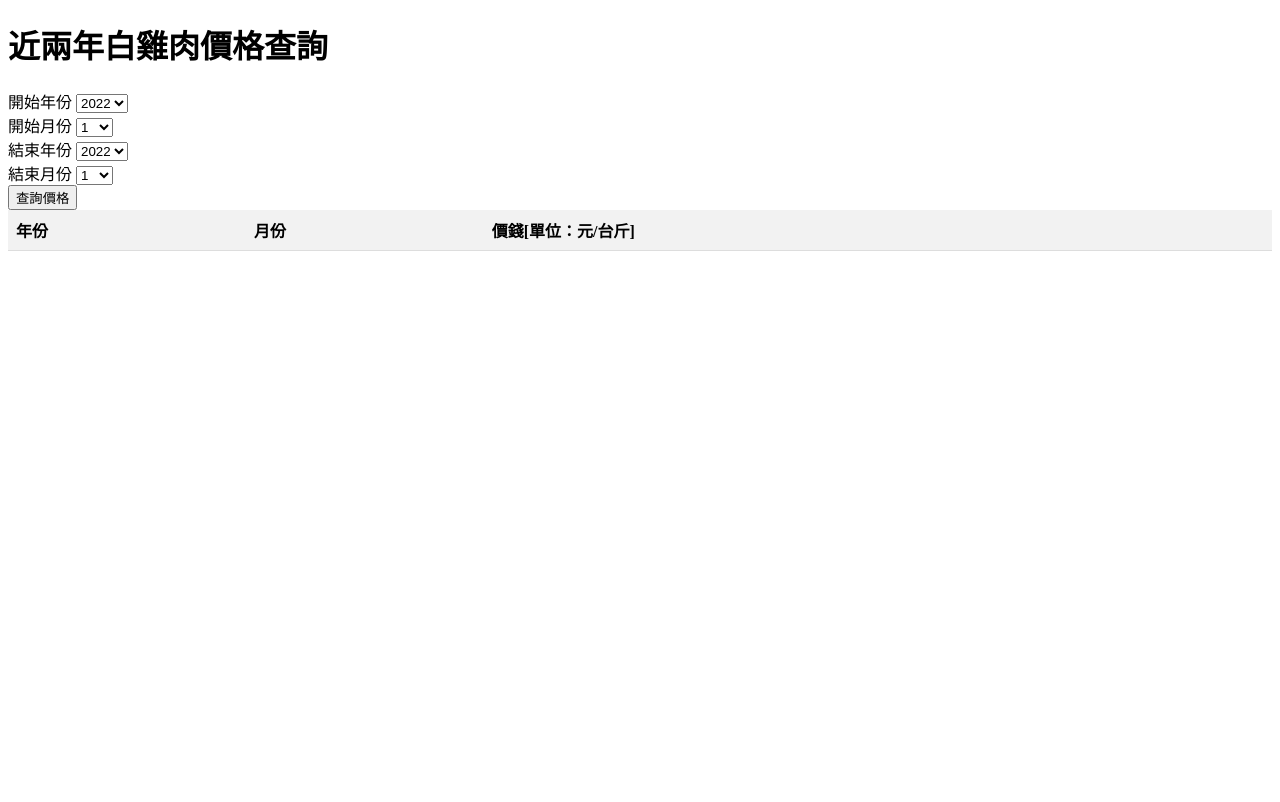
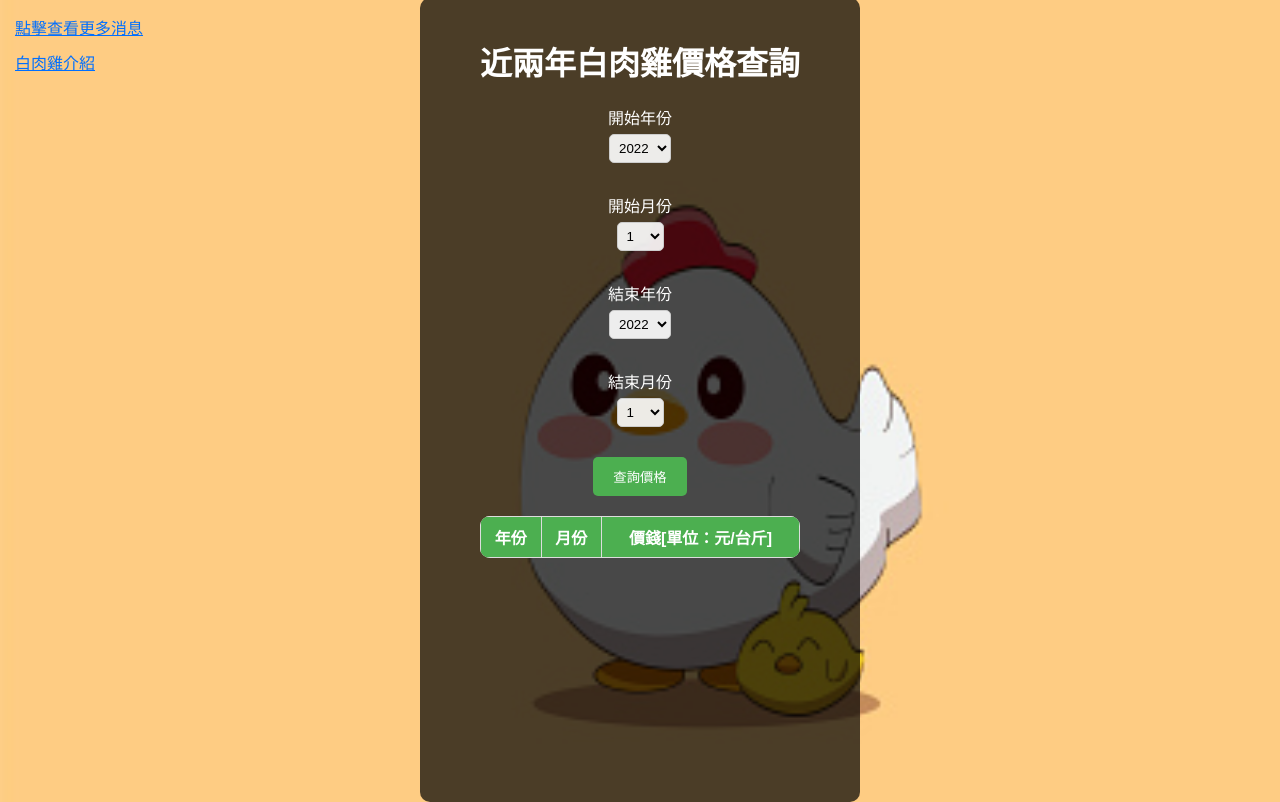
Before and after one commit to mlieschang1007/D1149958_FINAL_PROJECT, a website: page public/index.html in a window 1280 px wide. Drawn offline with Linux system fonts and the light colour scheme.

Commit message:
this is first commit

```diff
--- a/package.json
+++ b/package.json
@@ -6,9 +6,11 @@
     "start": "node ./bin/www"
   },
   "dependencies": {
+    "chartjs-adapter-moment": "^1.0.1",
     "cookie-parser": "~1.4.4",
     "debug": "~2.6.9",
     "express": "^4.19.2",
+    "moment": "^2.30.1",
     "morgan": "~1.9.1",
     "sqlite3": "^5.1.7"
   }
--- a/public/index.html
+++ b/public/index.html
@@ -4,11 +4,18 @@
     <meta charset="UTF-8">
     <meta name="viewport" content="width=device-width, initial-scale=1.0">
     <title>Chicken Prices</title>
-    <link rel="stylesheet" href="stylesheets/style.css"> <!-- 使用正確的相對路徑 -->
+    <link rel="stylesheet" href="stylesheets/style.css">
+
 
 </head>
 <body>
-<h1>近兩年白雞肉價格查詢</h1>
+
+
+<a href="https://www.naif.org.tw/infoFowlsDaily.aspx?frontTitleMenuID=37&frontMenuID=157" target="_blank" class="top-left-link">點擊查看更多消息</a>
+<a href="https://kmweb.moa.gov.tw/theme_data.php?theme=news&sub_theme=variety&id=54852" target="_blank" class="top-left-link_2">白肉雞介紹</a>
+
+<div class="container">
+    <h1>近兩年白肉雞價格查詢</h1>
     <div class="form-group">
         <label for="start_year">開始年份</label>
         <select id="start_year">
@@ -69,8 +76,12 @@
         <tbody id="priceTableBody">
         </tbody>
     </table>
+    <canvas id="chickenPriceChart" width="400" height="200"></canvas>
+</div>
+<script>
 
-<script>
+
+
     document.getElementById('fetchDataButton').addEventListener('click', fetchData);
 
     function fetchData() {
@@ -83,13 +94,19 @@
             .then(response => response.json())
             .then(data => {
                 const tbody = document.getElementById('priceTableBody');
-                tbody.innerHTML = ''; // 清空之前的數據
+                tbody.innerHTML = '';
                 data.forEach(item => {
                     const row = document.createElement('tr');
+
+
+                    ///幫我把下面數據以時間為橫軸 價格為縱軸 繪製折線圖
+
+
+
                     row.innerHTML = `
-                            <td>${item.year}</td>
-                            <td>${item.month}</td>
-                            <td>${item.price}</td>
+                            <td style="background-color: white;">${item.year}</td>
+                            <td style="background-color: white;">${item.month}</td>
+                            <td style="background-color: white;">${item.price}</td>
                         `;
                     tbody.appendChild(row);
                 });
--- a/public/stylesheets/style.css
+++ b/public/stylesheets/style.css
@@ -1,19 +1,106 @@
-/* styles.css */
+body {
+  background-image: url('../images/background.jpg');
+  background-size: cover;
+  background-position: center;
+  background-repeat: no-repeat;
+  background-attachment: fixed;
+  font-family: Arial, sans-serif;
+  color: white;
+  margin: 0;
+  padding: 0;
+  display: flex;
+  justify-content: center;
+  align-items: center;
+  height: 100vh;
+}
+
+.container {
+  background: rgba(0, 0, 0, 0.7); /* 半透明黑色背景 */
+  padding: 20px;
+  border-radius: 10px;
+  text-align: center;
+}
+
+h1 {
+  text-align: center;
+  margin-top: 20px;
+  color: white;
+}
+
+.form-group {
+  margin: 20px 0;
+  text-align: center;
+}
+
+label {
+  display: block;
+  margin-bottom: 5px;
+  color: white;
+}
+
+select {
+  padding: 5px;
+  margin-bottom: 10px;
+  background: rgba(255, 255, 255, 0.9); /* 半透明白色背景 */
+  border: 1px solid #ccc;
+  border-radius: 5px;
+}
+
+button {
+  display: block;
+  margin: 0 auto;
+  padding: 10px 20px;
+  background-color: #4CAF50;
+  color: white;
+  border: none;
+  border-radius: 5px;
+  cursor: pointer;
+  transition: background-color 0.3s;
+}
+
+button:hover {
+  background-color: #45a049;
+}
+.top-left-link {
+  position: absolute;
+  top: 10px;
+  left: 10px;
+  color: #006fff;
+  text-decoration: underline;
+  font-size: 16px;
+  background-color: rgba(0, 0, 0, 0);
+  padding: 5px;
+  border-radius: 5px;
+}
+.top-left-link_2 {
+  position: absolute;
+  top: 45px;
+  left: 10px;
+  color: #006fff;
+  text-decoration: underline;
+  font-size: 16px;
+  background-color: rgba(0, 0, 0, 0);
+  padding: 5px;
+  border-radius: 5px;
+}
+
 table {
-  width: 100%;
+  width: 80%;
+  margin: 20px auto;
   border-collapse: collapse;
-  background-color: white; /* 將表格背景色設置為白色 */
+  background: rgba(255, 255, 255, 0.9); /* 半透明白色背景 */
+  color: black;
+  border-radius: 10px;
+  overflow: hidden;
+}
+
+th, td {
+  border: 1px solid #ddd;
+  padding: 8px;
+  text-align: center;
 }
 
 th {
-  padding: 8px;
-  text-align: left;
-  background-color: #f2f2f2;
-  border-bottom: 1px solid #ddd;
+  background-color: #4CAF50;
+  color: white;
 }
-
-td {
-  padding: 8px;
-  text-align: left;
-  border-bottom: 1px solid #ddd;
-}
```
Also changed, not shown: public/images/background.jpg (added), 4 other files. Lines whose indentation alone changed are shown as unchanged.
